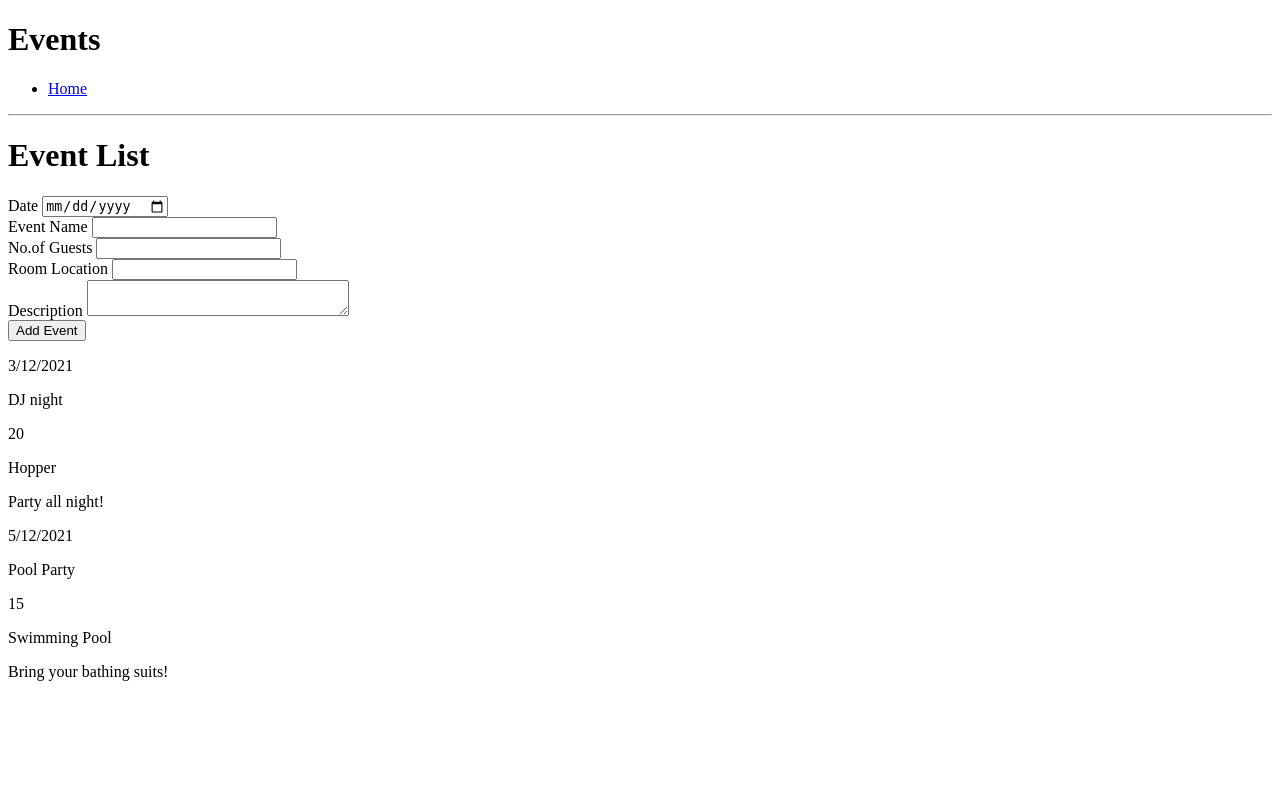
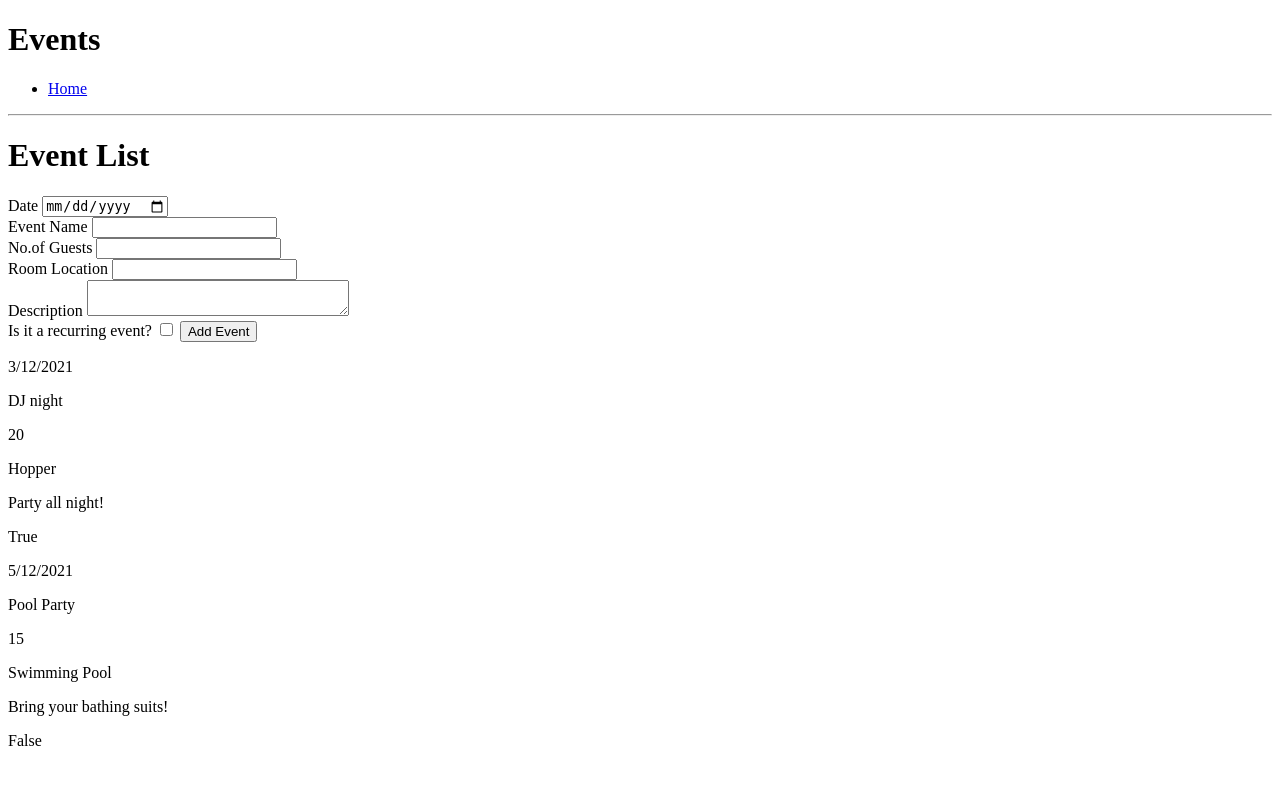
Before and after one commit to saimeerasingh/flask_lab_wk3_day4, a Flask app: page /events in a window 1280 px wide. Shown: the top 785 px of the page. Run offline with Flask 2, Linux system fonts and the light colour scheme.

Commit message:
final changes

```diff
--- a/controllers/controller.py
+++ b/controllers/controller.py
@@ -14,6 +14,7 @@ def add_event():
     event_guests = request.form['guests']
     room_location = request.form['room_location']
     description = request.form['description']
-    new_event = Event(event_date,event_name,event_guests,room_location,description)
+    event_recurring = request.form['recurring']
+    new_event = Event(event_date,event_name,event_guests,room_location,description,event_recurring)
     add_new_event(new_event)
     return render_template('index.html', title = 'Events', events=events)
--- a/models/event.py
+++ b/models/event.py
@@ -1,8 +1,9 @@
 
 class Event():
-    def __init__(self,date,event_name,guests,room_location,description):
+    def __init__(self,date,event_name,guests,room_location,description,recurring):
         self.date = date
         self.event_name = event_name
         self.guests =guests
         self.room_location =room_location
         self.description =description
+        self.recurring = recurring
--- a/models/event_list.py
+++ b/models/event_list.py
@@ -1,8 +1,8 @@
 
 from models.event import *
 
-event1 = Event("3/12/2021", 'DJ night', 20,'Hopper','Party all night!')
-event2 = Event("5/12/2021",'Pool Party',15,'Swimming Pool','Bring your bathing suits!')
+event1 = Event("3/12/2021", 'DJ night', 20,'Hopper','Party all night!',True)
+event2 = Event("5/12/2021",'Pool Party',15,'Swimming Pool','Bring your bathing suits!', False)
 
 events = [event1,event2]
 
--- a/templates/index.html
+++ b/templates/index.html
@@ -19,6 +19,10 @@
     <label for="description">Description</label>
     <textarea name="description" id="description" cols="30" rows="2"></textarea>
     <br>
+    <label for="recurring">Is it a recurring event? </label>
+    <input type="checkbox" id="recurring" name="recurring" onclick="True">
+
+</div>
     <input type="submit" value="Add Event">
 </form>
 <section>
@@ -29,6 +33,7 @@
 <p>{{event.guests}}</p>
 <p>{{event.room_location}}</p>
 <p>{{event.description}}</p>
+<p>{{event.recurring}}</p>
 </div>
   {% endfor %}
 
```
